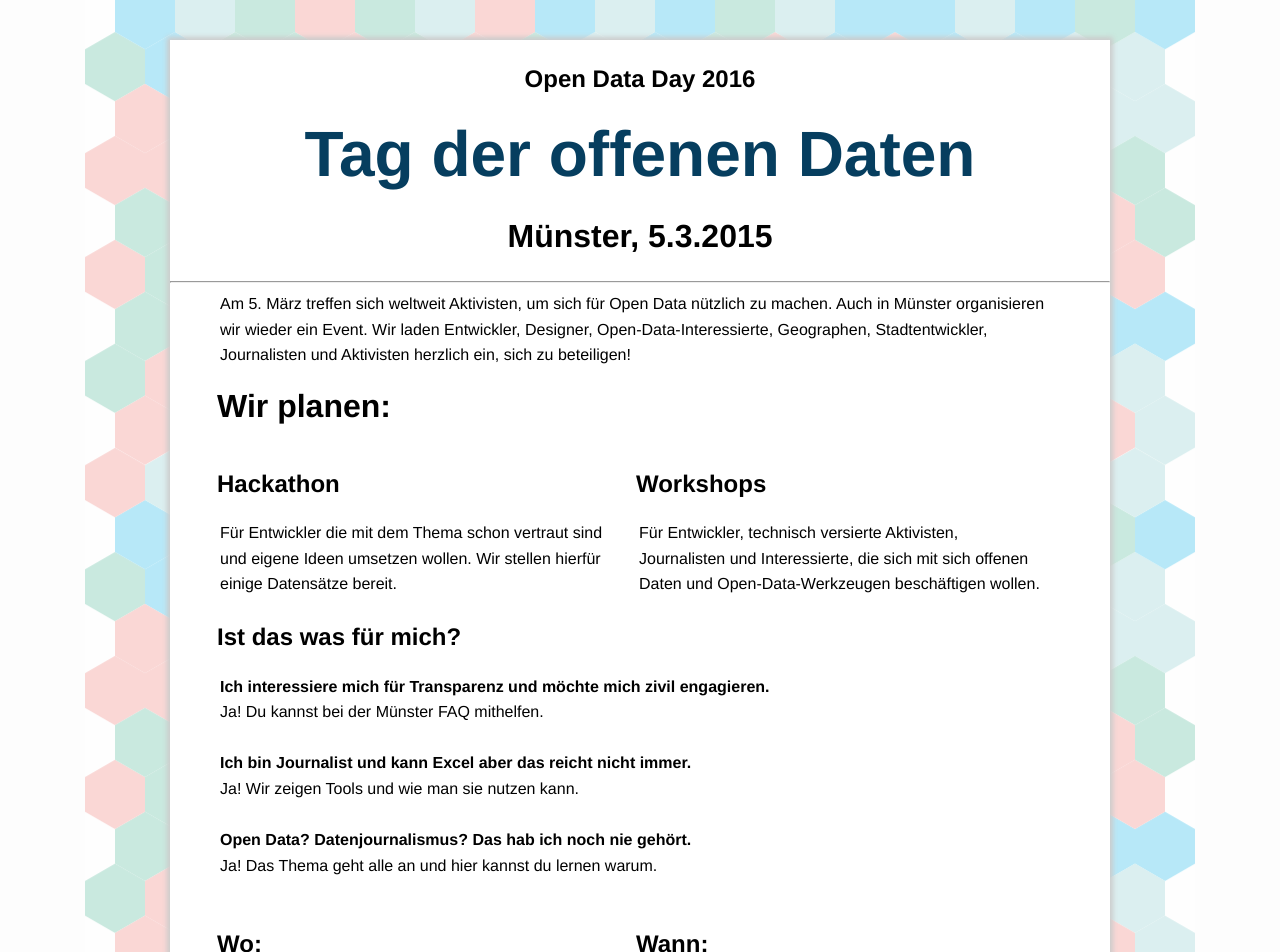
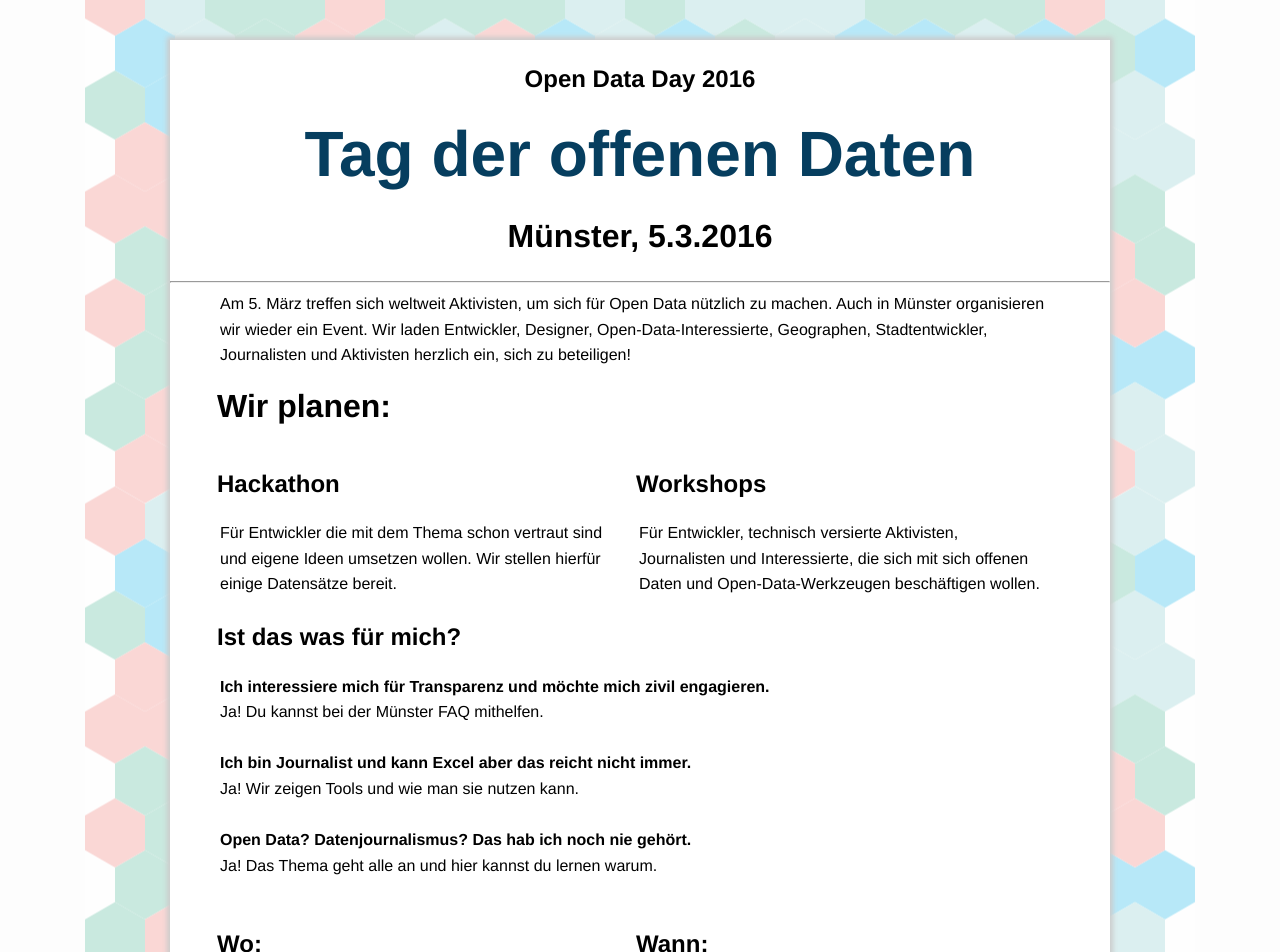
Before and after one commit to codeformuenster/opendataday, a Jekyll site: the page built from index.html, in a window 1280 px wide and 1400 px high. Shown: the top 952 px of the window. Built offline with Jekyll 4.4.1, drawn with Linux system fonts in a browser that asks for light colours; nearby versions of some CDN libraries; Markdown is read by kramdown in place of the engine named in the settings.

Commit message:
Forgot a number

```diff
--- a/index.html
+++ b/index.html
@@ -5,7 +5,7 @@
 <div id="home">
   <h3>Open Data Day 2016</h3>
   <h1>Tag der offenen Daten</h1>
-  <h2>Münster, 5.3.2015</h2>
+  <h2>Münster, 5.3.2016</h2>
   <hr/>
   <div id="intro">
     <p>
```
Also changed, not shown: other parts of index.html (+4 -0 lines).
